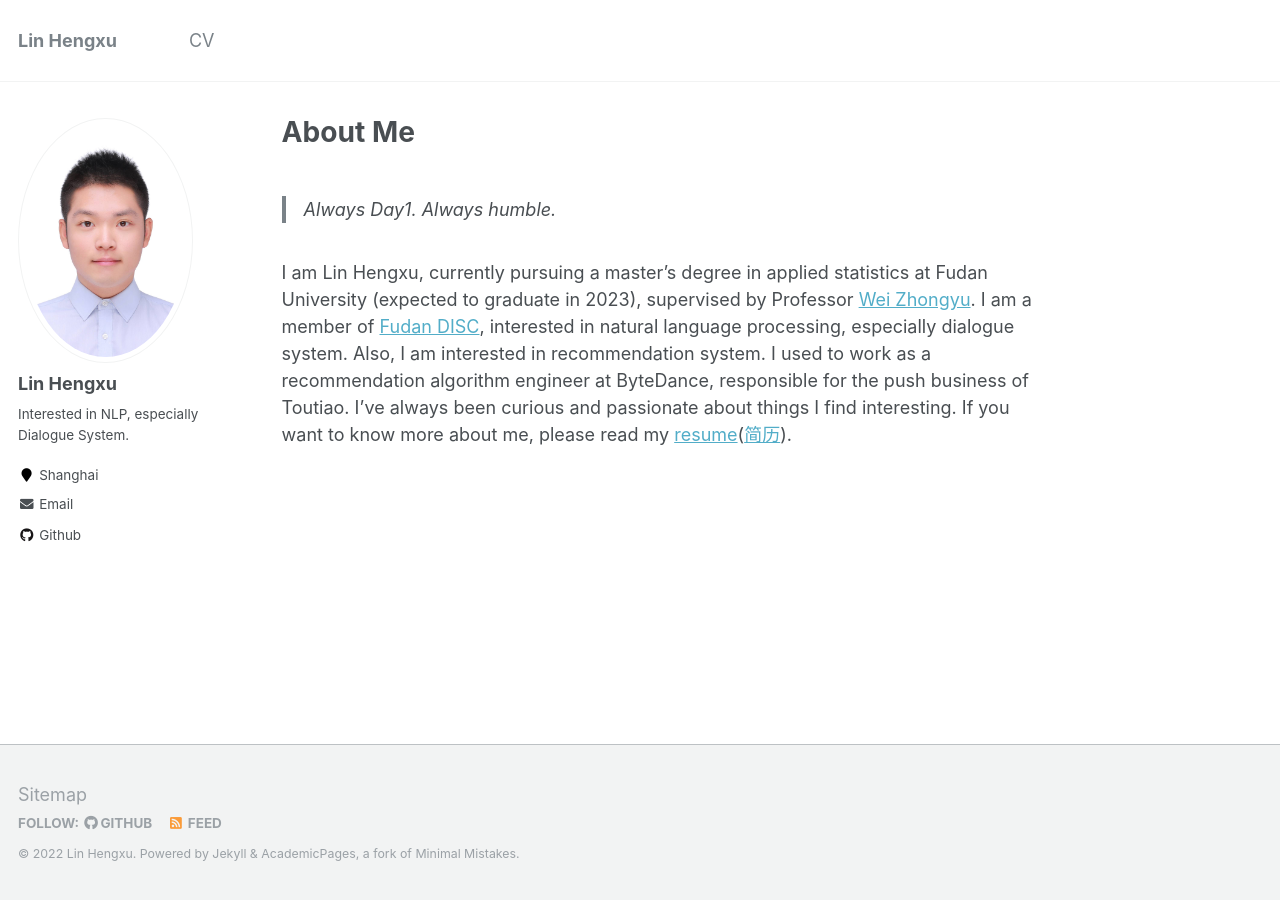
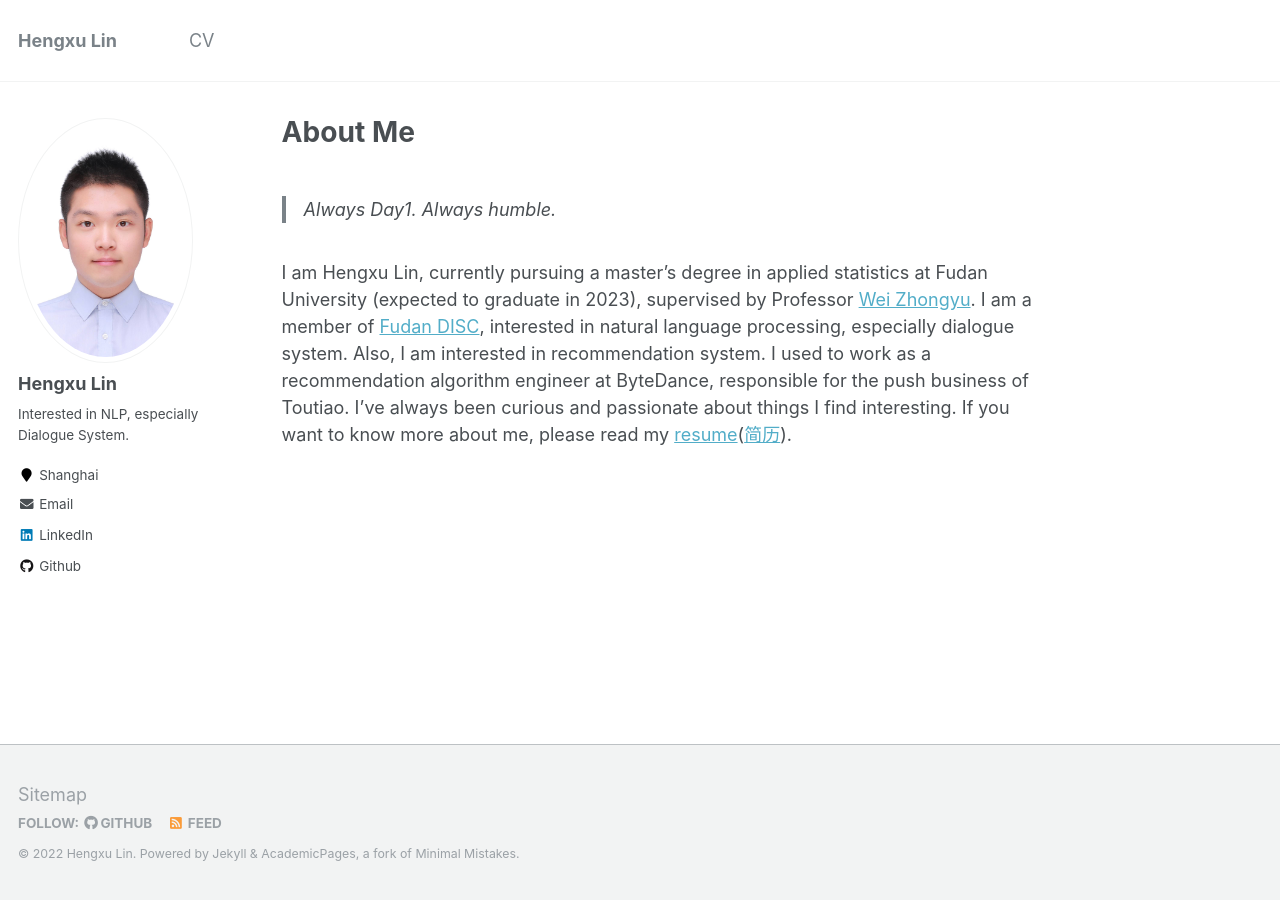
Before and after one commit to KomorebiLHX/komorebilhx.github.io, a Jekyll site: the page built from _pages/about.md, in a window 1280 px wide. Built offline with Jekyll 4.4.1, drawn with Linux system fonts in a browser that asks for light colours.

Commit message:
update linkin

```diff
--- a/_config.yml
+++ b/_config.yml
@@ -7,9 +7,9 @@
 
 # Site Settings
 locale                   : "en-US"
-title                    : "Lin Hengxu"
+title                    : "Hengxu Lin"
 title_separator          : "-"
-name                     : &name "Lin Hengxu"
+name                     : &name "Hengxu Lin"
 description              : &description "Hengxu's Personal Website."
 url                      : https://komorebilhx.github.io # the base hostname & protocol for your site e.g. "https://mmistakes.github.io"
 baseurl                  : "" # the subpath of your site, e.g. "/blog"
@@ -80,7 +80,7 @@ analytics:
 
 # Site Author
 author:
-  name             : "Lin Hengxu"
+  name             : "Hengxu Lin"
   avatar           : "avatar.jpg"
   bio              : "Interested in NLP, especially Dialogue System."
   location         : "Shanghai"
@@ -102,7 +102,7 @@ author:
   instagram        :
   impactstory      : # "https://profiles.impactstory.org/u/xxxx-xxxx-xxxx-xxxx"
   lastfm           :
-  linkedin         :
+  linkedin         : "https://www.linkedin.cn/incareer/in/%E6%81%92%E6%97%AD-%E6%9E%97-a17b97230"
   orcid            : # "http://orcid.org/yourorcidurl"
   pinterest        :
   soundcloud       :
--- a/_pages/about.md
+++ b/_pages/about.md
@@ -10,4 +10,4 @@ redirect_from:
 
 > Always Day1. Always humble.
 
-I am Lin Hengxu, currently pursuing a master's degree in applied statistics at Fudan University (expected to graduate in 2023), supervised by Professor [Wei Zhongyu](http://www.sdspeople.fudan.edu.cn/zywei/). I am a member of [Fudan DISC](http://fudan-disc.com/), interested in natural language processing, especially dialogue system. Also, I am interested in recommendation system. I used to work as a recommendation algorithm engineer at ByteDance, responsible for the push business of Toutiao. I've always been curious and passionate about things I find interesting. If you want to know more about me, please read my [resume](../files/resume-english.pdf)([简历](../files/resume-chinese.pdf)).
+I am Hengxu Lin, currently pursuing a master's degree in applied statistics at Fudan University (expected to graduate in 2023), supervised by Professor [Wei Zhongyu](http://www.sdspeople.fudan.edu.cn/zywei/). I am a member of [Fudan DISC](http://fudan-disc.com/), interested in natural language processing, especially dialogue system. Also, I am interested in recommendation system. I used to work as a recommendation algorithm engineer at ByteDance, responsible for the push business of Toutiao. I've always been curious and passionate about things I find interesting. If you want to know more about me, please read my [resume](../files/resume-english.pdf)([简历](../files/resume-chinese.pdf)).
```
Also changed, not shown: 2 other files.
